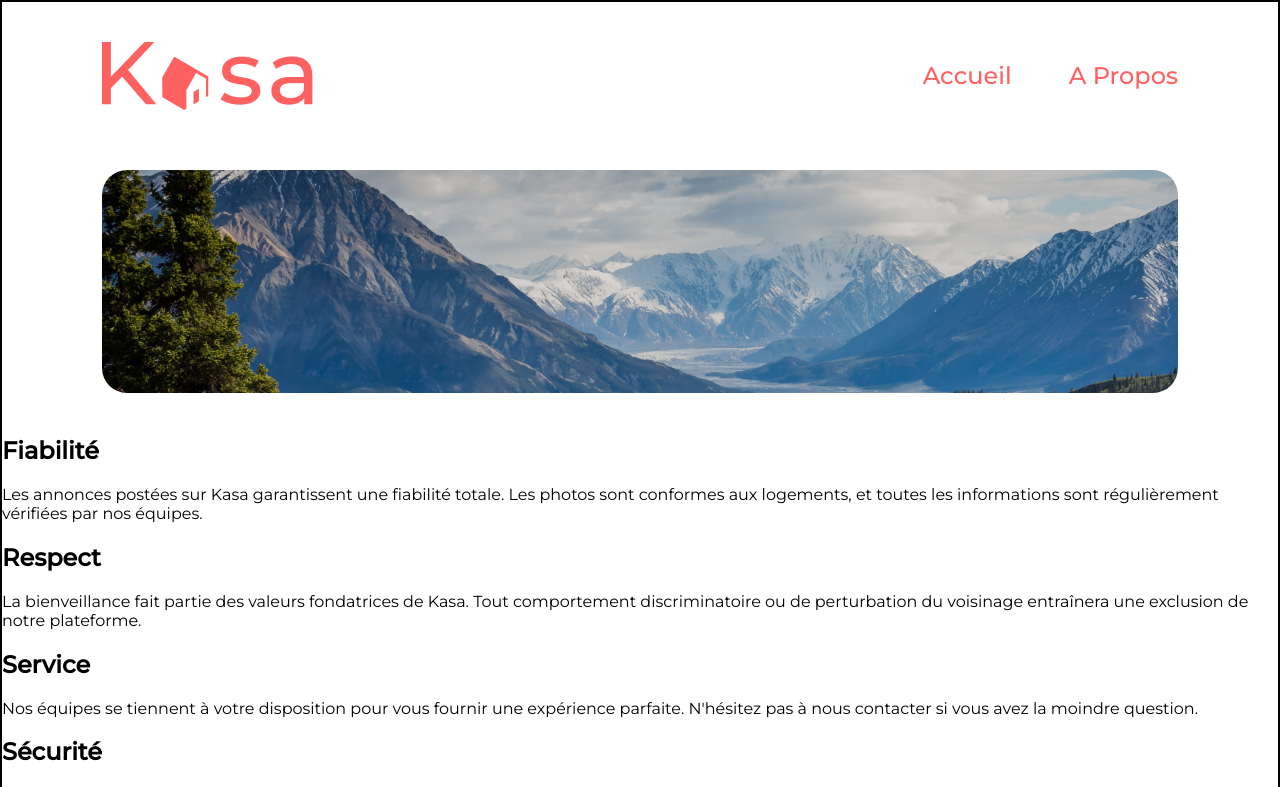
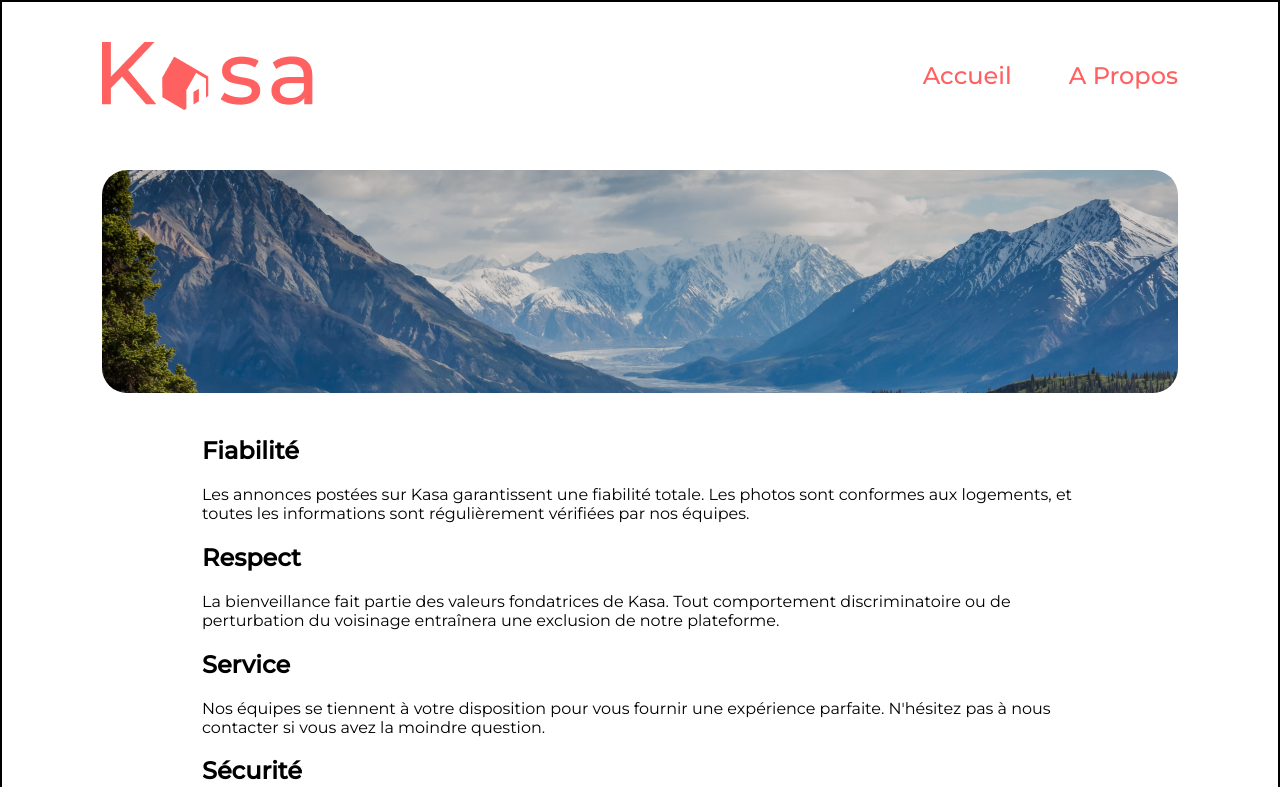
Before and after one commit to Kevin-Meneve/Creez-une-application-web-de-location-immobiliere-avec-React, a React (Create React App) app in the folder front/: page /About in a window 1280 px wide. Shown: the top 787 px of the page. Built offline with nearby package versions, Linux system fonts and the light colour scheme.

Commit message:
correction de bug banner + ajout des fichiers pour les dropdown

```diff
--- a/front/src/components/Banner.jsx
+++ b/front/src/components/Banner.jsx
@@ -2,11 +2,10 @@ import React from 'react';
 
 function Banner({link_image, text}) {
     return (
-        <section>
+        <section className='banner'>
+            <img className='banner__image' src={link_image} alt='bannière Kasa'/>
             <h1 className='banner__text'>{text}</h1>
-            <div className='banner__image' style={{backgroundImage:`url(${link_image})`}}></div>
         </section>
-
     );
 }
 
--- a/front/src/components/DropText.jsx
+++ /dev/null
@@ -1,14 +0,0 @@
-import React from 'react';
-
-function DropText({title, text}) {
-    return (
-        <article>
-            <h2>{title}</h2>
-            <div>
-                <p>{text}</p>
-            </div>
-        </article>
-    );
-}
-
-export default DropText;
--- /dev/null
+++ b/front/src/components/Dropdown.jsx
@@ -0,0 +1,14 @@
+import React from 'react';
+
+function Dropdown({title, text}) {
+    return (
+        <article className='dropdown'>
+            <h2 className='dropdown__title'>{title}</h2>
+            <div className='dropdown__container'>
+                <p className='dropdown__container__text'>{text}</p>
+            </div>
+        </article>
+    );
+}
+
+export default Dropdown;
--- a/front/src/pages/About/index.jsx
+++ b/front/src/pages/About/index.jsx
@@ -1,6 +1,6 @@
 import React from 'react';
 import Banner from '../../components/Banner';
-import DropText from '../../components/DropText';
+import Dropdown from '../../components/Dropdown';
 import imageImport from '../../assets/image_About.png';
 
 function About() {
@@ -8,10 +8,10 @@ function About() {
     <main>
       <Banner link_image={imageImport} text=""/>
       <section>
-        <DropText title="Fiabilité" text="Les annonces postées sur Kasa garantissent une fiabilité totale. Les photos sont conformes aux logements, et toutes les informations sont régulièrement vérifiées  par nos équipes." />
-        <DropText title="Respect" text="La bienveillance fait partie des valeurs fondatrices de Kasa. Tout comportement discriminatoire ou de perturbation du voisinage entraînera une exclusion de notre plateforme." />
-        <DropText title="Service" text="Nos équipes se tiennent à votre disposition pour vous fournir une expérience parfaite. N'hésitez pas à nous contacter si vous avez la moindre question." />
-        <DropText title="Sécurité" text="La sécurité est la priorité de Kasa. Aussi bien pour nos hôtes que pour les voyageurs, chaque logement correspond aux critères de sécurité établis par nos services. En laissant une note aussi bien à l'hôte qu'au locataire, cela permet à nos équipes de vérifier que les standards sont bien respectés. Nous organisons également des ateliers sur la sécurité domestique pour nos hôtes." />
+        <Dropdown title="Fiabilité" text="Les annonces postées sur Kasa garantissent une fiabilité totale. Les photos sont conformes aux logements, et toutes les informations sont régulièrement vérifiées  par nos équipes." />
+        <Dropdown title="Respect" text="La bienveillance fait partie des valeurs fondatrices de Kasa. Tout comportement discriminatoire ou de perturbation du voisinage entraînera une exclusion de notre plateforme." />
+        <Dropdown title="Service" text="Nos équipes se tiennent à votre disposition pour vous fournir une expérience parfaite. N'hésitez pas à nous contacter si vous avez la moindre question." />
+        <Dropdown title="Sécurité" text="La sécurité est la priorité de Kasa. Aussi bien pour nos hôtes que pour les voyageurs, chaque logement correspond aux critères de sécurité établis par nos services. En laissant une note aussi bien à l'hôte qu'au locataire, cela permet à nos équipes de vérifier que les standards sont bien respectés. Nous organisons également des ateliers sur la sécurité domestique pour nos hôtes." />
       </section>
     </main>
     );
--- a/front/src/sass/components/_banner.scss
+++ b/front/src/sass/components/_banner.scss
@@ -1,22 +1,45 @@
 .banner{
+    height: 223px;
+    margin-left: 100px;
+    margin-right: 100px;
+    margin-bottom: 43px;
+    margin-top: 60px;
+    @include mobile{
+        margin-left: 20px;
+        margin-right: 20px;
+        height: 111px;
+        margin-top : 20px;
+    }
     &__image{
+        filter : brightness(85%);
+        border-radius: 25px;
         height: 223px;
-        margin-left: 100px;
-        margin-right: 100px;
+        width: 100%;
         object-fit: cover;
-        border-radius: 25px;
-        margin-bottom: 43px;
-        margin-top: 60px;
-        filter: brightness(85%);
+        @include mobile{
+            height: 111px;
+        }
     }
     &__text{
-        position: absolute;
-        z-index: 1;
+        position : relative;
+        bottom : 80%;
         color : white;
         font-weight: 500;
         font-size: 48px;
         line-height: 142.6%;
-        top : 210px;
-        left : 410px;
+        display : flex;
+        justify-content: center;
+        @include tablette{
+            font-size: 35px;
+            bottom : 75%;
+        }
+        @include mobile {
+            justify-content: flex-start;
+            font-size: 24px;
+            margin-left: 16px;
+            width: 226px;
+            line-height: 100%;
+            bottom : 90%;
+        }
     }
 }
--- /dev/null
+++ b/front/src/sass/components/_dropdown.scss
@@ -0,0 +1,9 @@
+.dropdown{
+    margin-left: 200px;
+    margin-right: 200px;
+
+    @include mobile{
+        margin-left: 0px;
+        margin-right: 0px;
+    }
+}
--- a/front/src/sass/style.scss
+++ b/front/src/sass/style.scss
@@ -11,3 +11,4 @@
 @import 'pages/about';
 
 @import 'components/banner';
+@import 'components/dropdown';
--- a/front/src/sass/utils/_mixins.scss
+++ b/front/src/sass/utils/_mixins.scss
@@ -10,3 +10,9 @@
         @content;
     }
 }
+
+@mixin tablette{
+    @media all and (max-width : 800px){
+        @content;
+    }
+}
```
